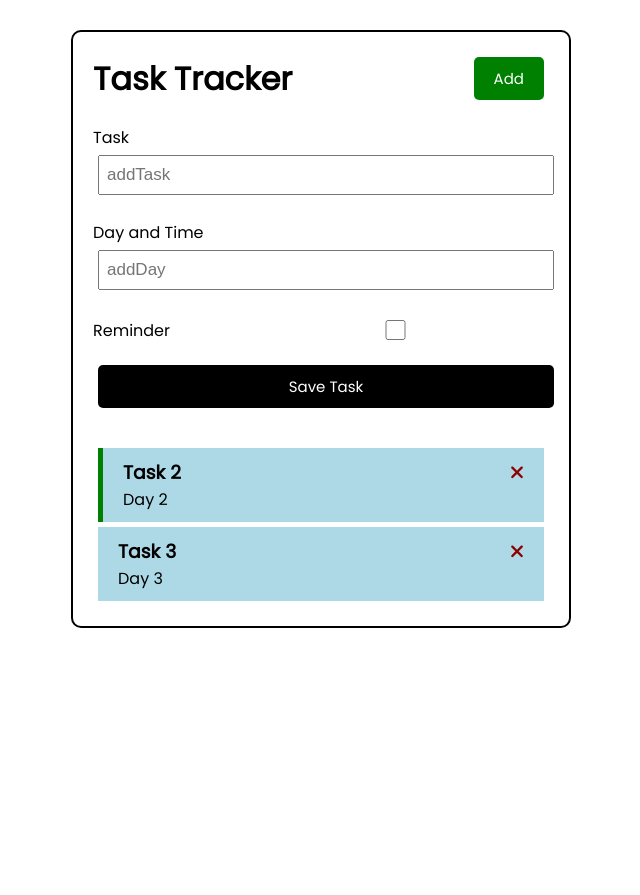
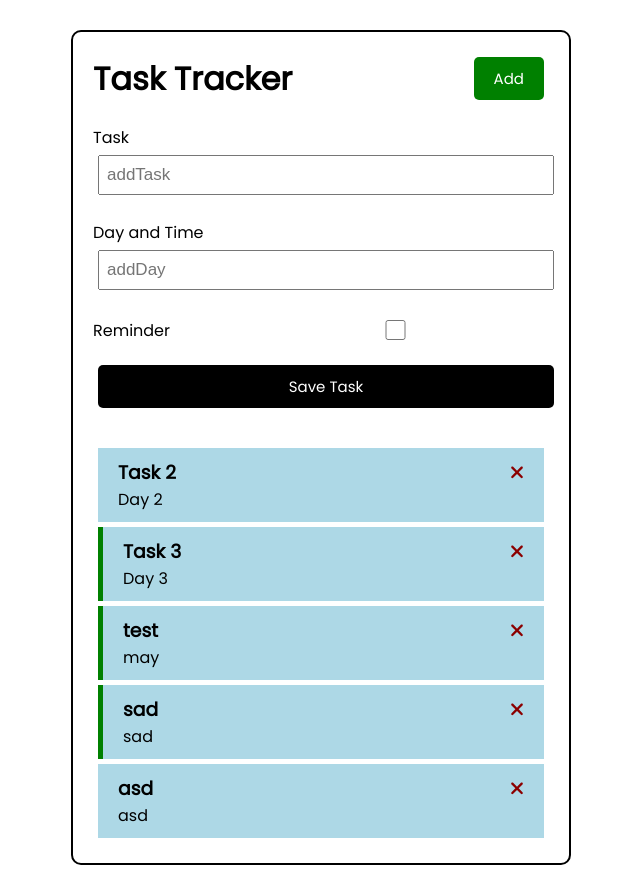
Before and after one commit to emiliaoana/task-tracker, an Angular app: page / in a window 1280 px wide. Shown: the whole page, without its empty margins (319-959 px from the left). Before the commit the page ends 800 px from the top, so only its background shows below. Built offline with nearby package versions, Linux system fonts and the light colour scheme; data requests are answered from the project's data file.

Commit message:
you can add tasks

```diff
--- a/db.json
+++ b/db.json
@@ -4,13 +4,31 @@
       "id": 2,
       "text": "Task 2",
       "day": "Day 2",
-      "reminder": true
+      "reminder": false
     },
     {
       "id": 3,
       "text": "Task 3",
       "day": "Day 3",
-      "reminder": false
+      "reminder": true
+    },
+    {
+      "text": "test",
+      "day": "may",
+      "reminder": true,
+      "id": 4
+    },
+    {
+      "text": "sad",
+      "day": "sad",
+      "reminder": true,
+      "id": 5
+    },
+    {
+      "text": "asd",
+      "day": "asd",
+      "reminder": false,
+      "id": 6
     }
   ]
 }
--- a/src/app/app.module.ts
+++ b/src/app/app.module.ts
@@ -8,6 +8,7 @@
 import { TasksItemComponent } from './components/tasks-item/tasks-item.component';
 import { FontAwesomeModule } from '@fortawesome/angular-fontawesome';
 import { AddTaskComponent } from './components/add-task/add-task.component';
+import{FormsModule} from "@angular/forms";
 
 @NgModule({
   declarations: [
@@ -21,7 +22,8 @@
   imports: [
     BrowserModule,
     FontAwesomeModule,
-    HttpClientModule
+    HttpClientModule,
+    FormsModule
   ],
   providers: [],
   bootstrap: [AppComponent]
--- a/src/app/components/add-task/add-task.component.html
+++ b/src/app/components/add-task/add-task.component.html
@@ -1,15 +1,15 @@
-<form class="add-form">
+<form class="add-form" (ngSubmit)="onSubmit()" >
   <div class="form-control">
     <label for="text">Task</label>
-    <input type="text" name="text" id="text" placeholder="addTask"/>
+    <input type="text" name="text" [(ngModel)]="text" id="text" placeholder="addTask"/>
   </div>
   <div class="form-control">
     <label for="day">Day and Time</label>
-    <input type="text" name="day" id="day" placeholder="addDay"/>
+    <input type="text" name="day"[(ngModel)]="day" id="day" placeholder="addDay"/>
   </div>
   <div class="form-control form-control-check">
     <label for="reminder">Reminder</label>
-    <input type="checkbox" name="reminder" id="reminder" placeholder="addReminder"/>
+    <input type="checkbox" name="reminder" [(ngModel)]="id" id="reminder" placeholder="addReminder"/>
   </div>
   <input type="submit" value="Save Task" class="btn btn-block">
 </form>
--- a/src/app/components/add-task/add-task.component.ts
+++ b/src/app/components/add-task/add-task.component.ts
@@ -1,12 +1,46 @@
-import { Component, OnInit } from '@angular/core';
+import {Component, OnInit, Input, Output, EventEmitter} from '@angular/core';
+import {Task} from "../../Task";
 
 @Component({
   selector: 'app-add-task',
   templateUrl: './add-task.component.html',
   styleUrls: ['./add-task.component.css']
 })
-export class AddTaskComponent {
+export class AddTaskComponent implements OnInit{
+@Output() onAddTask:EventEmitter<Task> = new EventEmitter<Task>()
+  private task: { reminder: boolean; id: undefined; text: string; day: string };
+
+  id: undefined;
+  text: string
+  day: string
+  reminder:boolean
   constructor() {
+    this.task = {
+      id: undefined,
+      text: '',
+      day: '',
+      reminder: false
+    };
+    this.reminder = true;
+    this.day='';
+    this.text='';
+
+  }
+  onSubmit(){
+    if(!this.text){
+      alert('You forgot to add a task');
+      return;
+    }
+    const newTask = {
+      text:this.text,
+      day:this.day,
+      reminder: this.reminder
+    };
+    this.onAddTask.emit(newTask);
+    this.text='';
+    this.day='';
+    this.reminder = false;
+
   }
   ngOnInit():void{
 
--- a/src/app/components/tasks/tasks.component.html
+++ b/src/app/components/tasks/tasks.component.html
@@ -1,4 +1,6 @@
-<app-add-task></app-add-task>
+
+<app-add-task (onAddTask)="addTask($event)" ></app-add-task>
+
 <app-tasks-item *ngFor= "let task of tasks" [task]="task" (onDeleteTask)="deleteTask(task)"
                 (onToggleReminder)="onReminder(task)" >
 
--- a/src/app/components/tasks/tasks.component.ts
+++ b/src/app/components/tasks/tasks.component.ts
@@ -23,4 +23,8 @@
     task.reminder= !task.reminder;
     this.taskService.updateTaskReminder(task).subscribe();
 }
+addTask(task:Task){
+  this.taskService.addTask(task).subscribe((task)=>this.tasks.push(task));
+
 }
+}
--- a/src/app/services/task.service.ts
+++ b/src/app/services/task.service.ts
@@ -25,6 +25,8 @@
   updateTaskReminder(task:Task):Observable<Task>{
     const url=`${this.apiUrl}/${task.id}`;
     return this.http.put<Task>(url, task,httpOptions);
-
+  }
+  addTask(task:Task):Observable<Task>{
+    return this.http.post<Task>(this.apiUrl, task, httpOptions);
   }
 }
```
